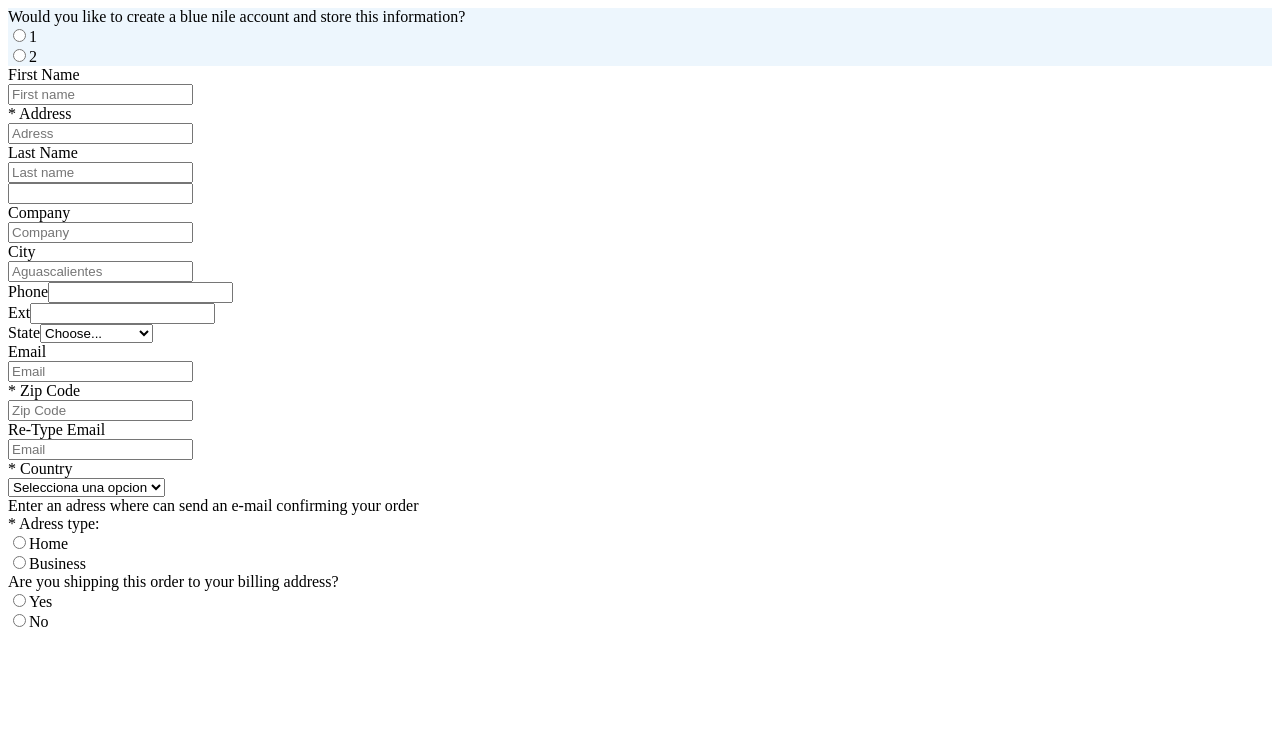
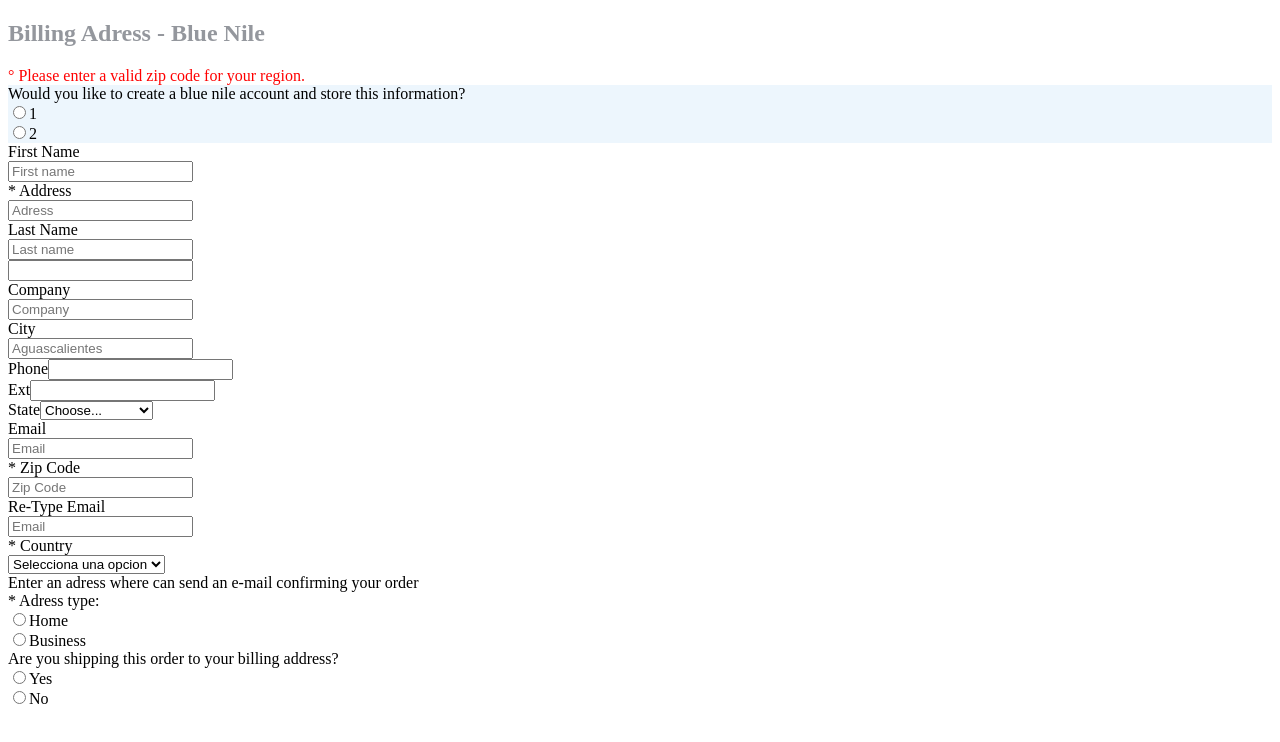
Before and after one commit to SandovalJr/Forms_Angular_Codellege, an Angular app: page / in a window 1280 px wide. Shown: the top 742 px of the page. Built offline with nearby package versions, Linux system fonts and the light colour scheme; what angular-bootstrap-md would draw is missing.

Commit message:
desing forms

```diff
--- a/src/app/components/form/form.component.html
+++ b/src/app/components/form/form.component.html
@@ -1,5 +1,9 @@
 <div class="container">
-  <div class="jumbotron">
+  <div class="jumbotron mt-3">
+    <h2 style="color: #94979d;">Billing Adress - Blue Nile</h2>
+    <label for="" style="color: red;"
+      >° Please enter a valid zip code for your region.</label
+    >
     <form action="">
       <div class="row" style="background-color: #edf6fd;">
         <label for=""
```
